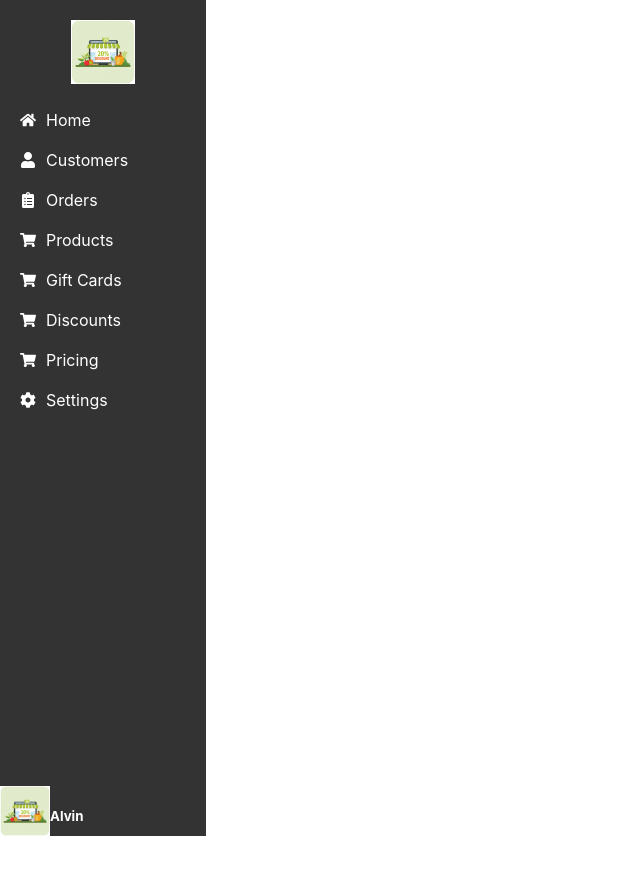
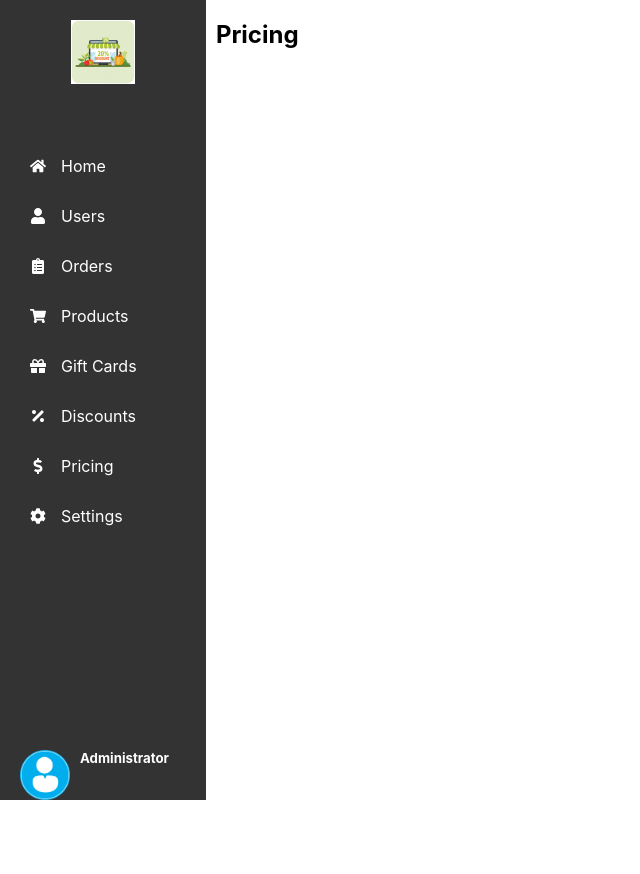
Before and after one commit to Ombito/Admin-dashboard, a React (Create React App) app: page /pricing in a window 1280 px wide. Shown: the top 874 px of the page, without its empty margins (0-640 px from the left). After the commit the page ends 800 px from the top, so only its background shows below. Built offline with nearby package versions, Linux system fonts and the light colour scheme.

Commit message:
Fix: dashboard style

```diff
--- a/src/App.css
+++ b/src/App.css
@@ -1,7 +1,8 @@
 .app {
   display: flex;
   flex-direction: row;
-  height: 102vh;
+  height: 100vh;
+  overflow-y: hidden;
 }
 .content {
   width: 100%;
--- a/src/App.js
+++ b/src/App.js
@@ -4,6 +4,9 @@ import Home from '../src/components/Home/home';
 import Products from '../src/components/Products/products';
 import Orders from '../src/components/Orders/orders';
 import Users from '../src/components/Users/users';
+import Pricing from '../src/components/Pricing/pricing';
+import Discounts from '../src/components/Discounts/discounts';
+import Giftcard from '../src/components/Giftcard/giftcard';
 import Settings from '../src/components/Settings/settings';
 import { Routes, Route, useLocation, Navigate } from 'react-router-dom';
 
@@ -18,6 +21,9 @@ function App() {
             <Route path="/products" element={<Products />} />
             <Route path="/orders" element={<Orders />} />
             <Route path="/customers" element={<Users />} />
+            <Route path="/pricing" element={<Pricing />} />
+            <Route path="/discounts" element={<Discounts />} />
+            <Route path="/gift&vouchers" element={<Giftcard />} />
             <Route path="/settings" element={<Settings />} />
           </Route>
         </Routes>
--- /dev/null
+++ b/src/components/Discounts/discounts.jsx
@@ -0,0 +1,11 @@
+import React from 'react';
+
+const Dicounts = () => {
+  return (
+    <div>
+      <h2>Discounts</h2>
+    </div>
+  )
+}
+
+export default Dicounts
--- /dev/null
+++ b/src/components/Giftcard/giftcard.jsx
@@ -0,0 +1,11 @@
+import React from 'react';
+
+const Giftcard = () => {
+  return (
+    <div>
+      <h2>Giftcards & Vouchers</h2>
+    </div>
+  )
+}
+
+export default Giftcard;
--- a/src/components/Home/home.jsx
+++ b/src/components/Home/home.jsx
@@ -2,7 +2,9 @@ import React from 'react'
 
 const Home = () => {
   return (
-    <div>home</div>
+    <div>
+      <h2>Dashboard</h2>
+    </div>
   )
 }
 
--- /dev/null
+++ b/src/components/Pricing/pricing.jsx
@@ -0,0 +1,13 @@
+import React from 'react';
+import './pricing.css';
+
+
+const Pricing = () => {
+  return (
+    <div className='pricingContainer'>
+        <h2>Pricing</h2>
+    </div>
+  )
+}
+
+export default Pricing;
--- a/src/components/Settings/settings.css
+++ b/src/components/Settings/settings.css
@@ -1,5 +1,5 @@
 .settings-container {
-    padding: 20px;
+    padding: 0 20px;
     height: 100vh;
     border: 1px solid #ccc;
     background-color: #f9f9f9;
--- a/src/components/Sidebar/sidebar.css
+++ b/src/components/Sidebar/sidebar.css
@@ -1,36 +1,40 @@
 .sidebar {
   width: 250px;
-    height: 100%;
   background-color: #333;
   color: #fff;
   padding-top: 20px;
+  display: flex;
+  flex-direction: column;
+  justify-content: space-between;
+}
+.sidebar-div {
+  display: flex;
+  flex-direction: column;
+  justify-content: space-between;
+  height: 100%;
+  margin-top: 20%;
 }
 .sidebar-hero {
   display: flex;
   flex-direction: column;
   justify-content: space-between;
-  gap: 350px;
 }
-
 .sidebar-menu {
   list-style: none;
   padding: 0;
 }
-
 .sidebar-menu li {
-    padding: 10px 20px;
+  padding: 15px 30px;
   cursor: pointer;
   display: flex;
   align-items: center;
   transition: background-color 0.3s ease;
 }
-
 .sidebar-menu li:hover {
   background-color: #555;
 }
-
 .sidebar-menu li svg {
-    margin-right: 10px;
+  margin-right: 15px;
 }
 .logo {
   height: 8vh;
@@ -40,16 +44,16 @@
   justify-content: center;
 }
 .sidebar-username {
-  height: 100%;
   display: flex;
-  /* padding: 0px 20px; */
+  text-align: center;
+  padding: 0px 20px;
+  gap: 10px;
 }
 .sidebar-username img {
   height: 50px;
 }
-
-.sidebar-username div {
+.sidebar-username h5 {
   display: flex;
-  flex-direction: column;
-  justify-content: center;
+  text-align: center;
+  margin: 0;
 }
--- a/src/components/Sidebar/sidebar.jsx
+++ b/src/components/Sidebar/sidebar.jsx
@@ -1,9 +1,9 @@
 import React from 'react';
 import { Link, useNavigate } from 'react-router-dom';
-import { FaHome, FaUser, FaCog, FaClipboardList, FaShoppingCart, FaBars } from 'react-icons/fa';
+import { FaHome, FaUser, FaCog, FaClipboardList, FaShoppingCart, FaPercentage, FaDollarSign, FaGift } from 'react-icons/fa';
 import './sidebar.css';
 import logo from "../../Assets/banner.jpg";
-import user from "../../Assets/banner.jpg";
+import user from "../../Assets/user.jpg";
 
 const Sidebar = () => {
   const navigate = useNavigate();
@@ -14,24 +14,25 @@ const Sidebar = () => {
 
   return (
     <div className="sidebar">
+      <div>
         <img className="logo" src={logo} alt="logo" />
+      </div>
+      <div className="sidebar-div">
         <div className='sidebar-hero'>
           <ul className="sidebar-menu">
             <li onClick={() => handleNavigate('/dashboard')}><FaHome /><span>Home</span></li>
-          <li onClick={() => handleNavigate('/customers')}><FaUser /><span>Customers</span></li>
+            <li onClick={() => handleNavigate('/customers')}><FaUser /><span>Users</span></li>
             <li onClick={() => handleNavigate('/orders')}><FaClipboardList /><span>Orders</span></li>
             <li onClick={() => handleNavigate('/products')}><FaShoppingCart /><span>Products</span></li>
-          <li onClick={() => handleNavigate('/gift&vouchers')}><FaShoppingCart /><span>Gift Cards</span></li>
-          <li onClick={() => handleNavigate('/discounts')}><FaShoppingCart /><span>Discounts</span></li>
-          <li onClick={() => handleNavigate('/pricing')}><FaShoppingCart /><span>Pricing</span></li>
+            <li onClick={() => handleNavigate('/gift&vouchers')}><FaGift t /><span>Gift Cards</span></li>
+            <li onClick={() => handleNavigate('/discounts')}><FaPercentage /><span>Discounts</span></li>
+            <li onClick={() => handleNavigate('/pricing')}><FaDollarSign/><span>Pricing</span></li>
             <li onClick={() => handleNavigate('/settings')}><FaCog /><span>Settings</span></li>
           </ul>
+        </div>
         <div className='sidebar-username'>
           <img src={user} alt="avatar" />
-          <div>
-            <h5>Alvin</h5>
-            <p>Admin</p>
-          </div>
+          <h5>Administrator</h5>
         </div>
       </div>
     </div>
```
Also changed, not shown: src/Assets/user.jpg (added), src/components/Discounts/discount.css (added), src/components/Giftcard/giftcard.css (added), src/components/Pricing/pricing.css (added). Lines whose indentation alone changed are shown as unchanged.
